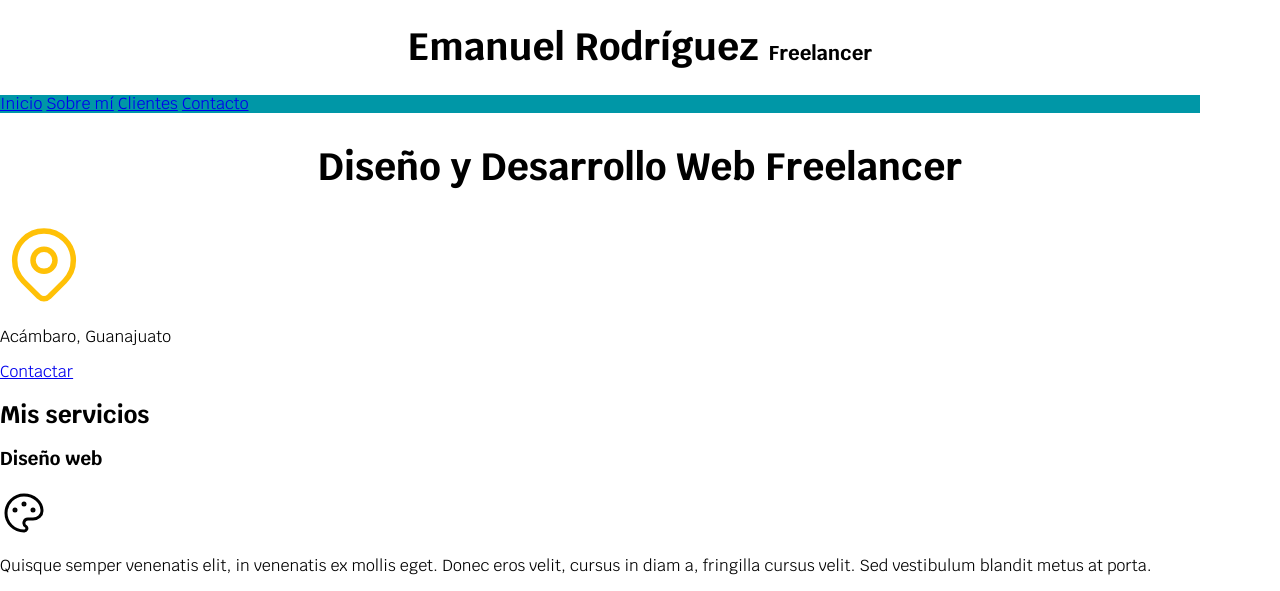
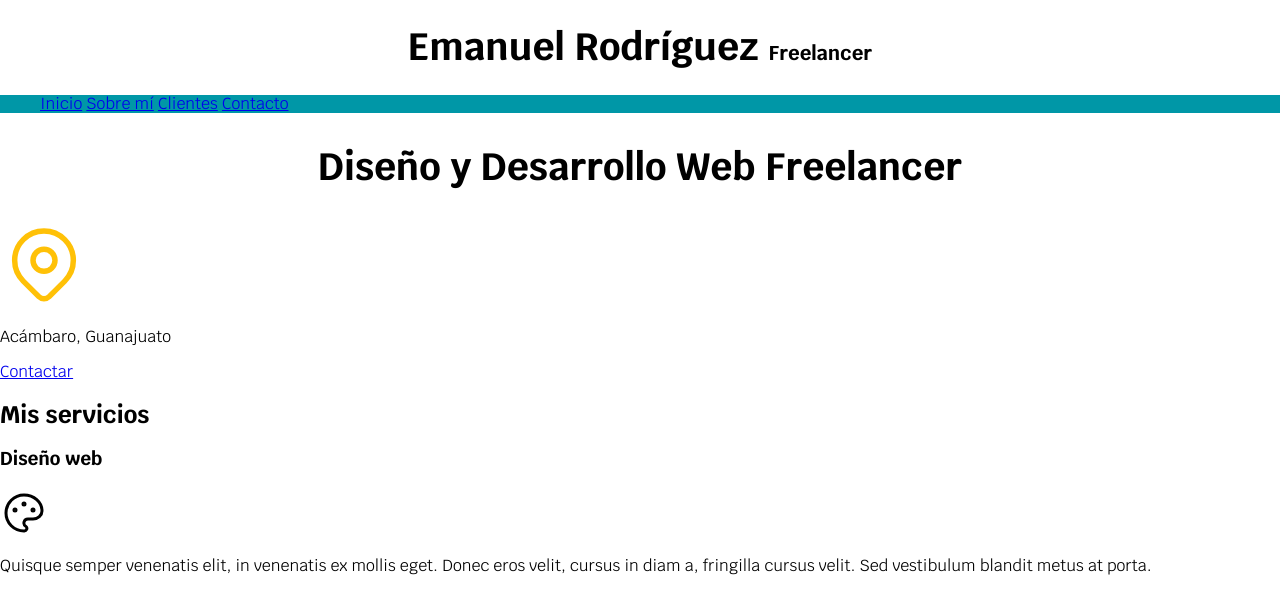
Before and after one commit to Emanuel-TC/Proyecto-Web-Sync, a plain HTML site: page freelancer_inicio/index.html in a window 1280 px wide. Shown: the top 591 px of the page. Drawn offline with Linux system fonts and the light colour scheme.

Commit message:
Estilos de navegacion css primeros pasos

```diff
--- a/freelancer_inicio/css/styles.css
+++ b/freelancer_inicio/css/styles.css
@@ -29,8 +29,13 @@ body{
 
 .contenedor{
     width: 120rem;
+    margin: 0 auto;
+}
+
+.nav-background{
+    background-color: var(--secundario);
 }
 
 .navegacion-principal{
-    background-color: var(--secundario);
+
 }
--- a/freelancer_inicio/index.html
+++ b/freelancer_inicio/index.html
@@ -9,7 +9,7 @@
     <link rel="preload" href="css/normalize.css" as="style">
     <link rel="stylesheet" href="css/normalize.css">
     <link rel="preconnect" href="https://fonts.googleapis.com">
-    <link rel="preconnect" href="https://fonts.gstatic.com" crossorigin>
+    <link rel="preconnect" href="https  ://fonts.gstatic.com" crossorigin>
     <link href="https://fonts.googleapis.com/css2?family=Krub:wght@400;700&display=swap" rel="stylesheet">
     <link rel="preload" href="css/styles.css" as="style">
     <link href="css/styles.css" rel="stylesheet">
@@ -20,7 +20,7 @@
     <header>
         <h1 class="titulo">Emanuel Rodríguez <span> Freelancer</span> </h1>
     </header>
-
+    <div class="nav-background">
         <nav class="navegacion-principal contenedor">
             <a href="#">Inicio</a>
             <a href="#">Sobre mí</a>
@@ -28,7 +28,7 @@
             <a href="#">Contacto</a>
 
         </nav>
-
+    </div>
     <section>
         <h2 class="titulo">Diseño y Desarrollo Web Freelancer</h2>
         <svg xmlns="http://www.w3.org/2000/svg" class="icon icon-tabler icon-tabler-map-pin" width="88" height="88"
```
Lines whose indentation alone changed are shown as unchanged.
